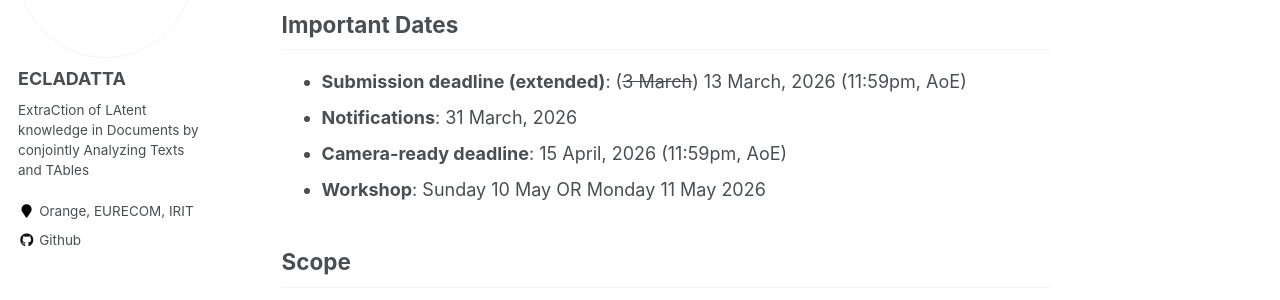
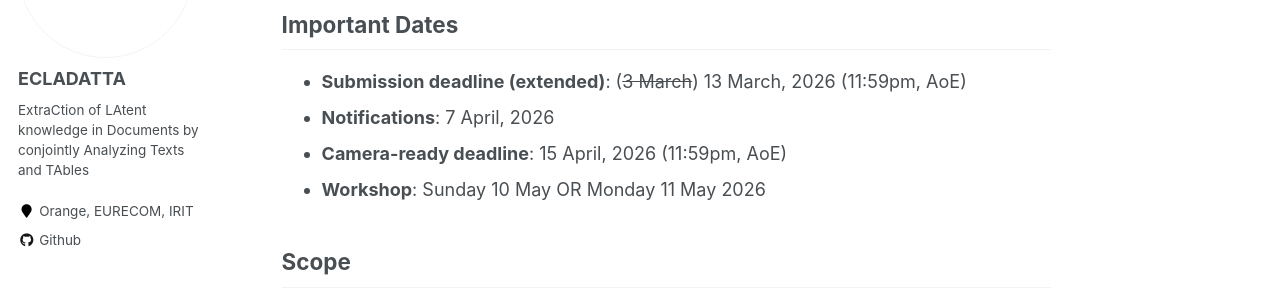
Before and after one commit to ecladatta/ecladatta.github.io, a Jekyll site: the page built from _pages/triplet.md, in a window 1280 px wide and 900 px high, scrolled down 646 px. Shown: the part 153-453 px from the top of the window. Built offline with Jekyll 4.4.1, drawn with Linux system fonts in a browser that asks for light colours.

Commit message:
Update the notification date

```diff
--- a/_pages/triplet.md
+++ b/_pages/triplet.md
@@ -15,7 +15,7 @@ This workshop aims to provide a forum for exchanging ideas between the NLP commu
 ## Important Dates
 
 + **Submission deadline (extended)**: (~~3 March~~) 13 March, 2026 (11:59pm, AoE)
-+ **Notifications**: 31 March, 2026
++ **Notifications**: 7 April, 2026
 + **Camera-ready deadline**: 15 April, 2026 (11:59pm, AoE)
 + **Workshop**: Sunday 10 May OR Monday 11 May 2026
 
```
